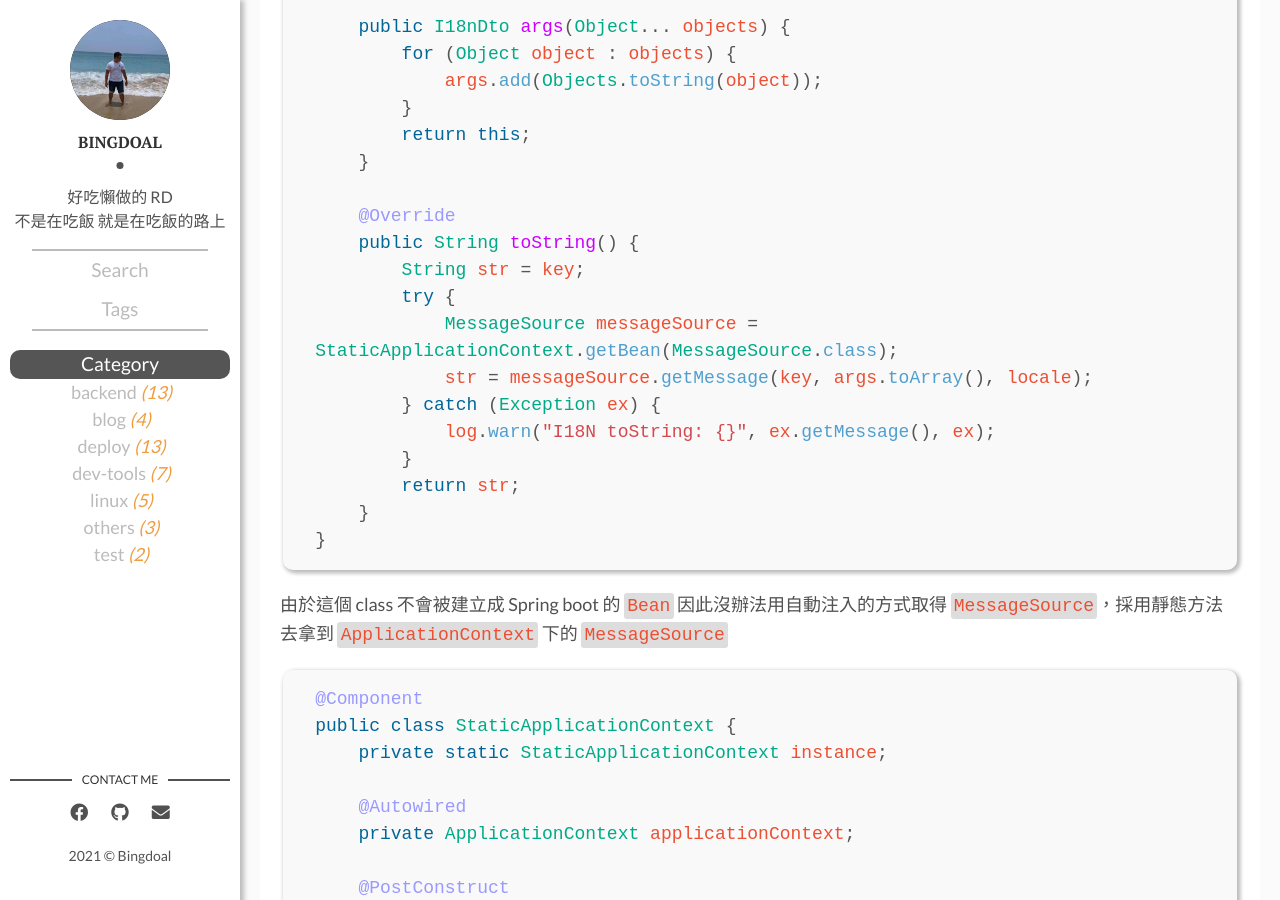
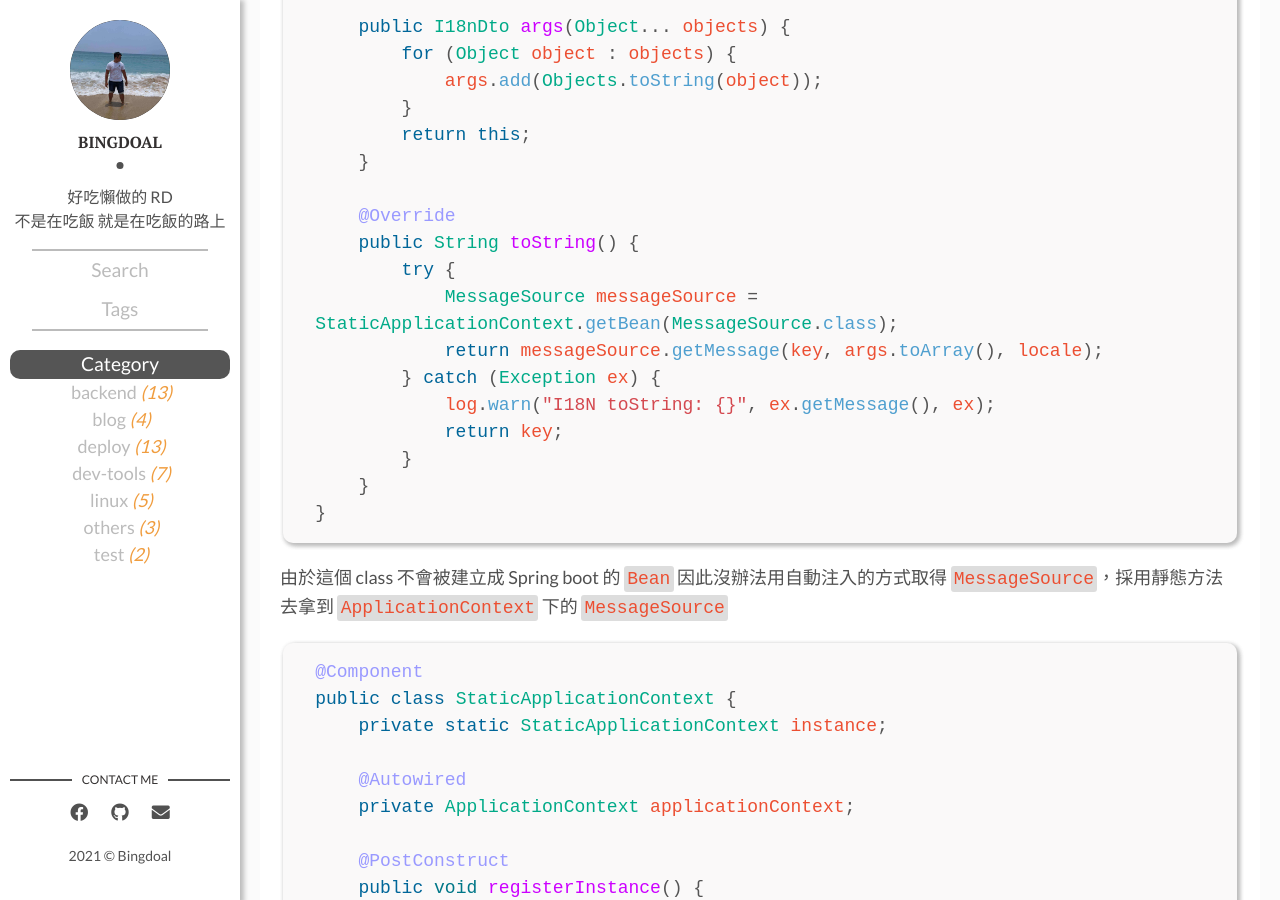
Before and after one commit to Bingdoal/bingdoal.github.io, a Jekyll site: the page built from _posts/2021/2021-12-10-i18n-internationalization-in-spring-boot.md, in a window 1280 px wide and 900 px high, scrolled down 3504 px. Built offline with Jekyll 4.4.1, drawn with Linux system fonts in a browser that asks for light colours; comment, search, counter and statistics services are not loaded.

Commit message:
fix code style

````diff
--- a/_posts/2021/2021-12-10-i18n-internationalization-in-spring-boot.md
+++ b/_posts/2021/2021-12-10-i18n-internationalization-in-spring-boot.md
@@ -123,14 +123,13 @@ public class I18nDto {
 
     @Override
     public String toString() {
-        String str = key;
         try {
             MessageSource messageSource = StaticApplicationContext.getBean(MessageSource.class);
-            str = messageSource.getMessage(key, args.toArray(), locale);
+            return messageSource.getMessage(key, args.toArray(), locale);
         } catch (Exception ex) {
             log.warn("I18N toString: {}", ex.getMessage(), ex);
+            return key;
         }
-        return str;
     }
 }
 ```
````
